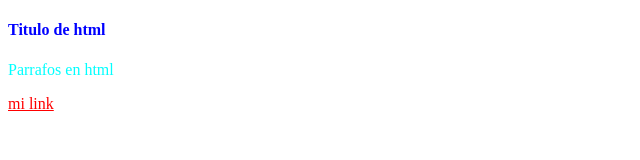
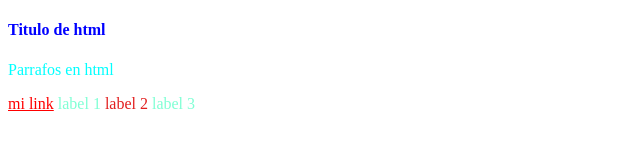
Before and after one commit to adrian1426/CSS_Practica-general, a plain HTML site: page index.html in a window 1280 px wide. Shown: the whole page, without its empty margins (0-640 px from the left). Drawn offline with Linux system fonts and the light colour scheme.

Commit message:
selectores css - global, por id, por clase, de agrupacion

```diff
--- a/css/estilo.css
+++ b/css/estilo.css
@@ -1,3 +1,16 @@
+/* estilo global */
+*{
+  font-family: 'Times New Roman', Times, serif;
+}
+/* end estilo global */
 a{
   color:red;
 }
+
+label{
+  color: aquamarine;
+}
+
+label#label2{
+  color: rgb(226, 31, 31);
+}
--- a/index.html
+++ b/index.html
@@ -22,6 +22,10 @@
   <p>Parrafos en html</p>
 
   <a href="">mi link</a>
+
+  <label >label 1</label>
+  <label id="label2">label 2</label>
+  <label >label 3</label>
 </body>
 
 </html>
```
